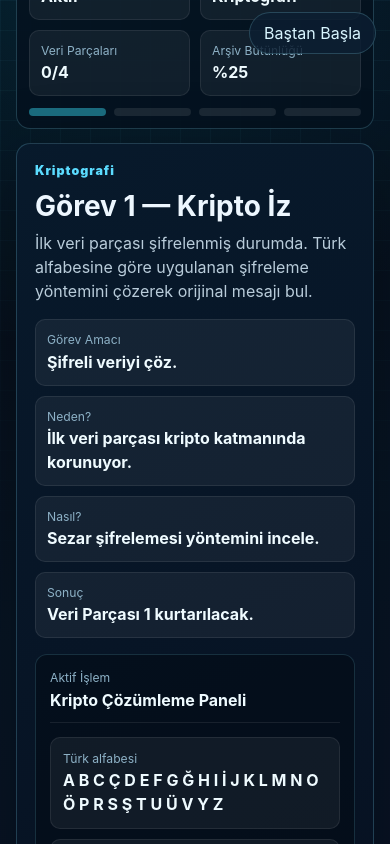
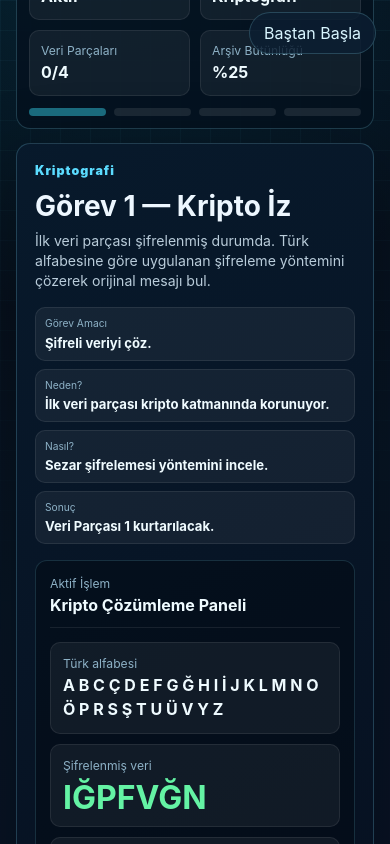
Before and after one commit to AYEXdws/genctek-dedektif, a React (Vite) app: page / in a window 390 px wide. Both pictures are taken after a click on the button "GÖREVİ BAŞLAT". Shown: the part 139-983 px from the top of the page. Built offline with nearby package versions, Linux system fonts and the light colour scheme.

Commit message:
Tune mobile task guide typography

```diff
--- a/src/App.css
+++ b/src/App.css
@@ -216,6 +216,14 @@ h1 {
   padding: 11px;
 }
 
+.task-guide {
+  gap: 8px;
+}
+
+.task-guide section {
+  padding: 8px 9px;
+}
+
 .intro-status span,
 .progress-copy span,
 .task-guide span,
@@ -231,6 +239,17 @@ h1 {
   font-size: 0.76rem;
 }
 
+.task-guide span {
+  font-size: 0.64rem;
+  margin-bottom: 3px;
+}
+
+.task-heading span {
+  display: block;
+  font-size: 0.88rem;
+  line-height: 1.42;
+}
+
 .intro-status strong,
 .progress-copy strong,
 .task-guide strong,
@@ -239,6 +258,12 @@ h1 {
 .evidence-board strong,
 .certificate-details strong {
   color: #effbff;
+}
+
+.task-guide strong {
+  display: block;
+  font-size: 0.82rem;
+  line-height: 1.28;
 }
 
 .primary-button,
@@ -1240,7 +1265,25 @@ input:focus {
   }
 
   .task-guide {
+    gap: 10px;
     grid-template-columns: repeat(2, minmax(0, 1fr));
+  }
+
+  .task-guide section {
+    padding: 11px;
+  }
+
+  .task-guide span {
+    font-size: 0.72rem;
+  }
+
+  .task-guide strong {
+    font-size: 0.94rem;
+    line-height: 1.34;
+  }
+
+  .task-heading span {
+    font-size: 1rem;
   }
 
   .operation-panel,
```
